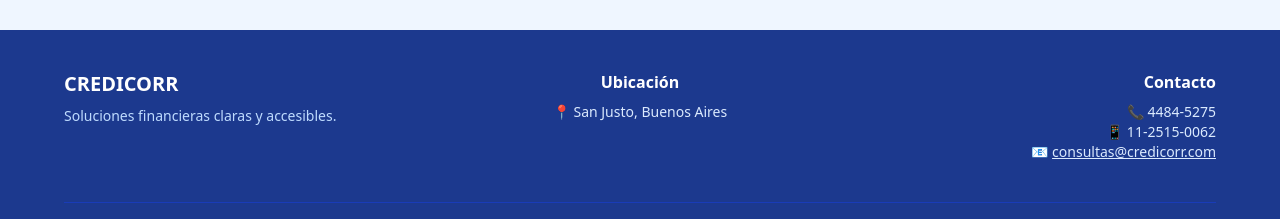
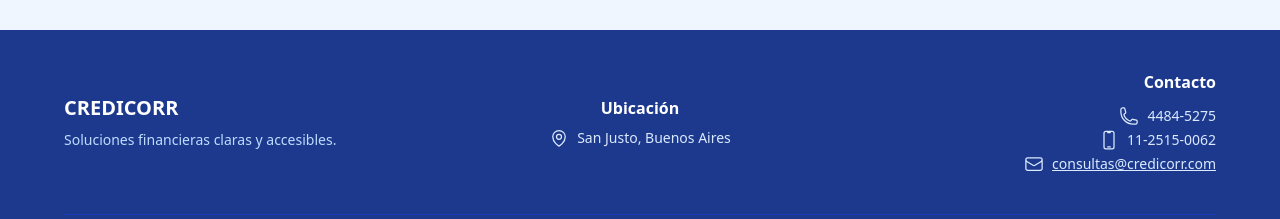
Before and after one commit to sarodruiz/landing-page-credicorr, a React (Vite) app: page / in a window 1280 px wide. Shown: the part 2526-2745 px from the top of the page. Built offline with nearby package versions, Linux system fonts and the light colour scheme.

Commit message:
improved footer

```diff
--- a/src/components/Footer.jsx
+++ b/src/components/Footer.jsx
@@ -1,7 +1,7 @@
 function Footer() {
   return (
     <footer className="bg-blue-900 text-white py-10 px-6 md:px-16">
-      <div className="max-w-6xl mx-auto grid grid-cols-1 md:grid-cols-3 gap-8 items-start">
+      <div className="max-w-6xl mx-auto grid grid-cols-1 md:grid-cols-3 gap-8 items-start md:items-center">
         {/* Logo / Marca */}
         <div className="text-center md:text-left">
           <h3 className="text-xl font-bold mb-2">CREDICORR</h3>
@@ -10,23 +10,95 @@ function Footer() {
           </p>
         </div>
 
-        {/* Ubicación */}
-        <div className="text-center">
+        {/* Ubicación centrada */}
+        <div className="flex flex-col items-center text-center md:col-start-2 md:col-span-1 md:items-center md:text-center">
           <h4 className="font-semibold text-base mb-2">Ubicación</h4>
-          <p className="text-sm text-blue-100">📍 San Justo, Buenos Aires</p>
+          <div className="flex items-center justify-center gap-2 text-sm text-blue-100">
+            <svg
+              className="w-5 h-5"
+              xmlns="http://www.w3.org/2000/svg"
+              fill="none"
+              viewBox="0 0 24 24"
+              strokeWidth="1.5"
+              stroke="currentColor"
+            >
+              <path
+                strokeLinecap="round"
+                strokeLinejoin="round"
+                d="M15 10.5a3 3 0 1 1-6 0 3 3 0 0 1 6 0Z"
+              />
+              <path
+                strokeLinecap="round"
+                strokeLinejoin="round"
+                d="M19.5 10.5c0 7.142-7.5 11.25-7.5 11.25S4.5 17.642 4.5 10.5a7.5 7.5 0 1 1 15 0Z"
+              />
+            </svg>
+            <span>San Justo, Buenos Aires</span>
+          </div>
         </div>
 
         {/* Contacto */}
-        <div className="text-center md:text-right">
+        <div className="flex flex-col items-center md:items-end text-center md:text-right">
           <h4 className="font-semibold text-base mb-2">Contacto</h4>
-          <p className="text-sm text-blue-100">📞 4484-5275</p>
-          <p className="text-sm text-blue-100">📱 11-2515-0062</p>
-          <p className="text-sm text-blue-100">
-            📧{" "}
+
+          {/* Teléfono fijo */}
+          <div className="flex items-center gap-2 text-sm text-blue-100 justify-center md:justify-end mt-1">
+            <svg
+              className="w-5 h-5"
+              xmlns="http://www.w3.org/2000/svg"
+              fill="none"
+              viewBox="0 0 24 24"
+              strokeWidth="1.5"
+              stroke="currentColor"
+            >
+              <path
+                strokeLinecap="round"
+                strokeLinejoin="round"
+                d="M2.25 6.75c0 8.284 6.716 15 15 15h2.25a2.25 2.25 0 0 0 2.25-2.25v-1.372c0-.516-.351-.966-.852-1.091l-4.423-1.106c-.44-.11-.902.055-1.173.417l-.97 1.293c-.282.376-.769.542-1.21.38a12.035 12.035 0 0 1-7.143-7.143c-.162-.441.004-.928.38-1.21l1.293-.97c.363-.271.527-.734.417-1.173L6.963 3.102a1.125 1.125 0 0 0-1.091-.852H4.5A2.25 2.25 0 0 0 2.25 4.5v2.25Z"
+              />
+            </svg>
+            <span>4484-5275</span>
+          </div>
+
+          {/* Teléfono móvil */}
+          <div className="flex items-center gap-2 text-sm text-blue-100 justify-center md:justify-end mt-1">
+            <svg
+              className="w-5 h-5"
+              xmlns="http://www.w3.org/2000/svg"
+              fill="none"
+              viewBox="0 0 24 24"
+              strokeWidth="1.5"
+              stroke="currentColor"
+            >
+              <path
+                strokeLinecap="round"
+                strokeLinejoin="round"
+                d="M10.5 1.5H8.25A2.25 2.25 0 0 0 6 3.75v16.5a2.25 2.25 0 0 0 2.25 2.25h7.5A2.25 2.25 0 0 0 18 20.25V3.75a2.25 2.25 0 0 0-2.25-2.25H13.5m-3 0V3h3V1.5m-3 0h3m-3 18.75h3"
+              />
+            </svg>
+            <span>11-2515-0062</span>
+          </div>
+
+          {/* Email */}
+          <div className="flex items-center gap-2 text-sm text-blue-100 justify-center md:justify-end mt-1">
+            <svg
+              className="w-5 h-5"
+              xmlns="http://www.w3.org/2000/svg"
+              fill="none"
+              viewBox="0 0 24 24"
+              strokeWidth="1.5"
+              stroke="currentColor"
+            >
+              <path
+                strokeLinecap="round"
+                strokeLinejoin="round"
+                d="M21.75 6.75v10.5a2.25 2.25 0 0 1-2.25 2.25h-15a2.25 2.25 0 0 1-2.25-2.25V6.75m19.5 0A2.25 2.25 0 0 0 19.5 4.5h-15a2.25 2.25 0 0 0-2.25 2.25m19.5 0v.243a2.25 2.25 0 0 1-1.07 1.916l-7.5 4.615a2.25 2.25 0 0 1-2.36 0L3.32 8.91a2.25 2.25 0 0 1-1.07-1.916V6.75"
+              />
+            </svg>
             <a href="mailto:consultas@credicorr.com" className="underline">
               consultas@credicorr.com
             </a>
-          </p>
+          </div>
         </div>
       </div>
 
```
